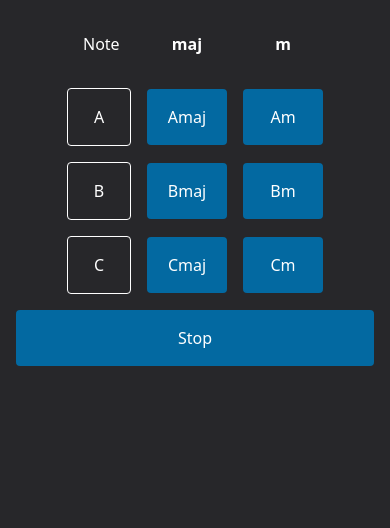
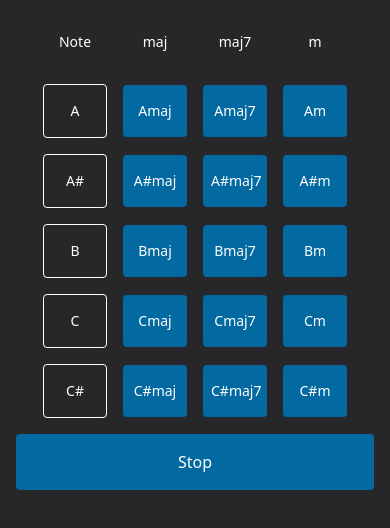
Before and after one commit to molul/chordtoy_react, a React (Vite) app: page / in a window 390 px wide. Shown: the top 528 px of the page. Built offline with nearby package versions, Linux system fonts and the light colour scheme.

Commit message:
maj7 chords included

```diff
--- a/src/components/Chord.jsx
+++ b/src/components/Chord.jsx
@@ -2,7 +2,7 @@
 const Chord = ({ chordNote, chord, playFunc }) => {
   return (
     <div
-      className="bg-sky-700 p-4 w-20 text-center rounded cursor-pointer"
+      className="bg-sky-700 hover:bg-sky-600 transition-colors text-center rounded cursor-pointer text-sm lg:text-base w-16 lg:w-20 px-2 lg:px-4 py-4"
       onClick={() => playFunc(chordNote, chord)}
     >
       {chordNote + chord}
--- a/src/components/ChordList.jsx
+++ b/src/components/ChordList.jsx
@@ -28,14 +28,19 @@ const ChordList = () => {
     }, 1);
   };
 
-  const chordTypes = ["maj", "m"];
+  const chordTypes = ["maj", "maj7", "m"];
 
   return (
     <div className="flex flex-col gap-4 items-center justify-center">
       <div className="flex flex-row gap-4 items-center justify-center">
-        <div className="w-16 p-4 rounded text-center">Note</div>
+        <div className="p-4 text-center rounded cursor-pointer text-sm lg:text-base w-16 lg:w-20 px-2 lg:px-4 py-4">
+          Note
+        </div>
         {chordTypes.map((chordType, index) => (
-          <div key={index} className="w-20 text-center font-bold">
+          <div
+            key={index}
+            className="p-4 text-center rounded cursor-pointer text-sm lg:text-base w-16 lg:w-20 px-2 lg:px-4 py-4"
+          >
             {chordType}
           </div>
         ))}
@@ -44,7 +49,7 @@ const ChordList = () => {
       {Object.keys(chords).map((chordNote, index) => {
         return (
           <div key={index} className="flex flex-row gap-4 items-center">
-            <div className="w-16 border border-white p-4 rounded text-center">
+            <div className="border border-white p-4 text-center rounded cursor-pointer text-sm lg:text-base w-16 lg:w-20 px-2 lg:px-4 py-4">
               {chordNote}
             </div>
             {Object.keys(chords[chordNote]).map((chord, index2) => {
@@ -58,7 +63,7 @@ const ChordList = () => {
         );
       })}
       <div
-        className="bg-sky-700 p-4 w-full text-center rounded  cursor-pointer"
+        className="bg-sky-700 hover:bg-sky-600 transition-colors p-4 w-full text-center rounded  cursor-pointer"
         onClick={() => stopCurrentNotes()}
       >
         Stop
--- a/src/data/chords.js
+++ b/src/data/chords.js
@@ -1,14 +1,27 @@
 export const chords = {
   A: {
     maj: ["A4", "C#5", "E5"],
+    maj7: ["A4", "C#5", "E5", "G#5"],
     m: ["A4", "C5", "E5"],
+  },
+  "A#": {
+    maj: ["A#4", "D5", "F5"],
+    maj7: ["A#4", "D5", "F5"],
+    m: ["A#4", "C#5", "F5"],
   },
   B: {
     maj: ["B4", "D#5", "F#5"],
+    maj7: ["B4", "D#5", "F#5"],
     m: ["B4", "D5", "F#5"],
   },
   C: {
     maj: ["C5", "E5", "G5"],
+    maj7: ["C5", "E5", "G5"],
     m: ["C5", "D#5", "G5"],
   },
+  "C#": {
+    maj: ["C#5", "F5", "G#5"],
+    maj7: ["C#5", "F5", "G#5"],
+    m: ["C#5", "E5", "G#5"],
+  },
 };
```
